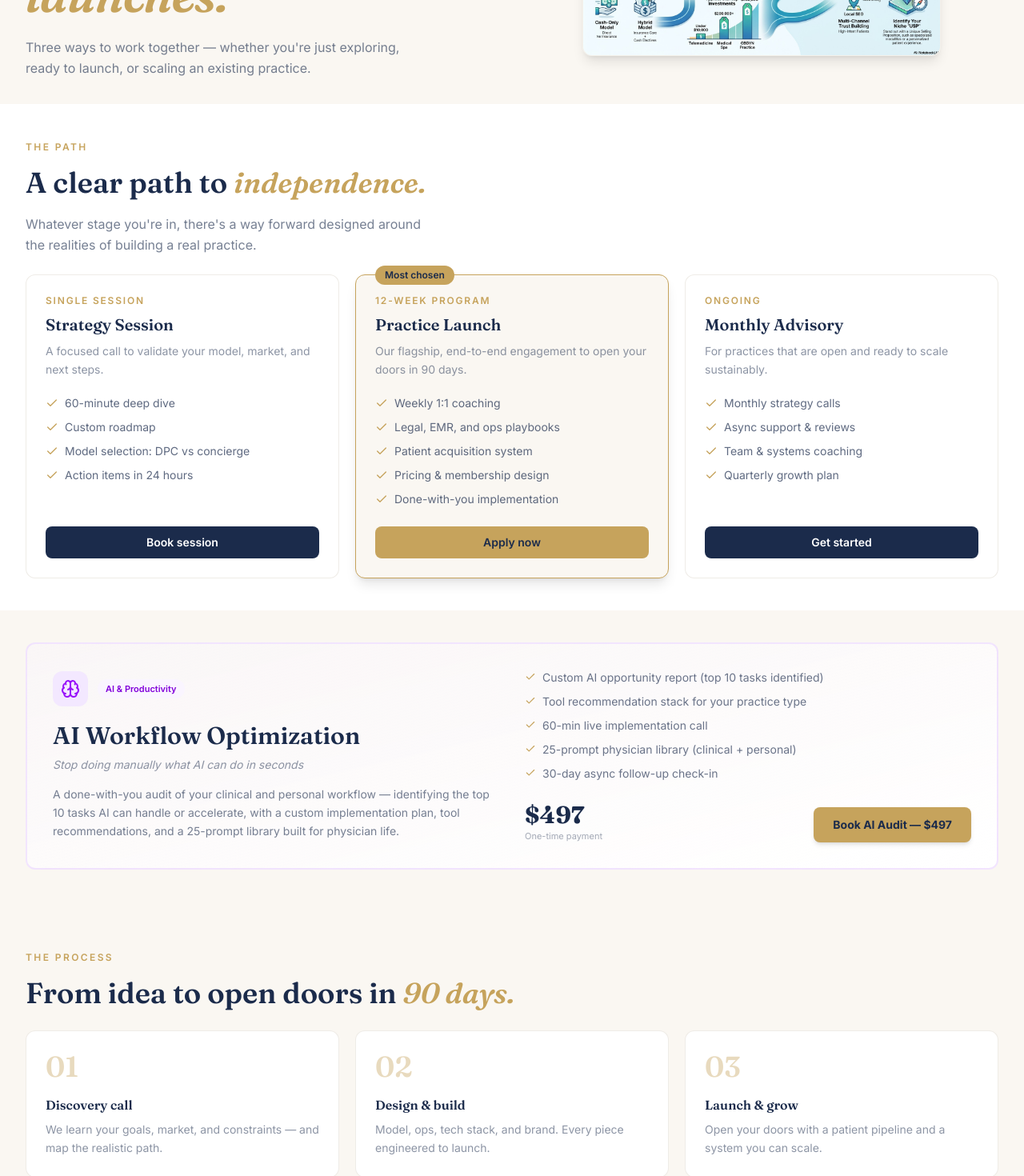
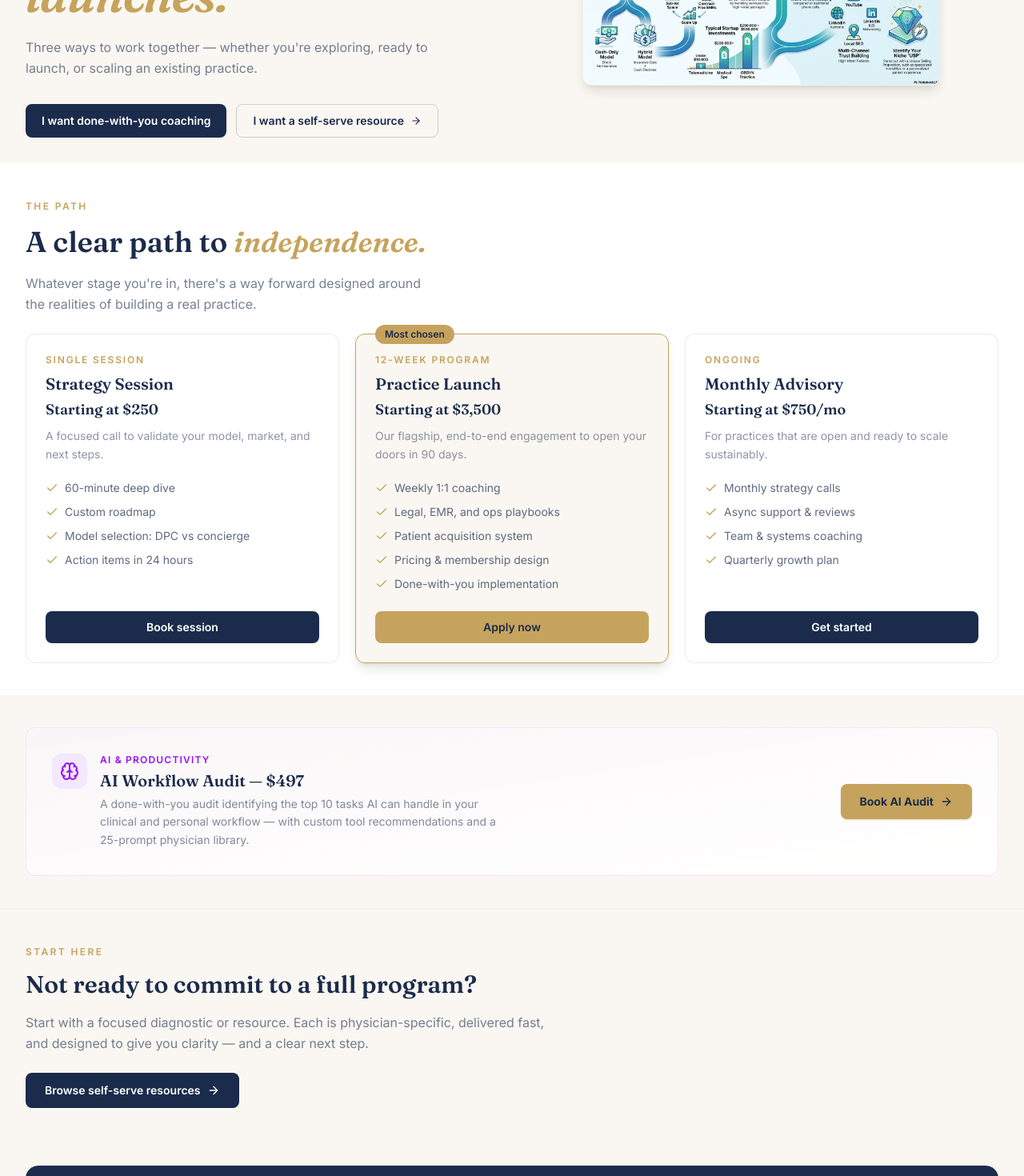
Before and after one commit to ekeneajufo-ux/PracticeRx-Website-Build, a React (Vite) app: page /services in a window 1280 px wide. Shown: the part 320-1790 px from the top of the page at 80% size. Built offline with nearby package versions, Linux system fonts and the light colour scheme.

Commit message:
Redesign ServicesPage: audience fork, coaching tiers, AI audit callout

```diff
--- a/src/pages/ServicesPage.tsx
+++ b/src/pages/ServicesPage.tsx
@@ -1,14 +1,13 @@
-import { Check, Brain } from "lucide-react";
+import { Check, Brain, ArrowRight } from "lucide-react";
 import { Link } from "react-router-dom";
 import { useSEO } from "../hooks/useSEO";
 import { CTABanner } from "../components/CTABanner";
-import { DiagnosticProducts } from "../components/DiagnosticProducts";
-import { GuidesResources } from "../components/GuidesResources";
 
 const PLANS = [
   {
     tag: "Single Session",
     title: "Strategy Session",
+    price: "Starting at $250",
     desc: "A focused call to validate your model, market, and next steps.",
     features: [
       "60-minute deep dive",
@@ -17,11 +16,13 @@ const PLANS = [
       "Action items in 24 hours",
     ],
     cta: "Book session",
+    href: "/contact",
     featured: false,
   },
   {
     tag: "12-Week Program",
     title: "Practice Launch",
+    price: "Starting at $3,500",
     desc: "Our flagship, end-to-end engagement to open your doors in 90 days.",
     features: [
       "Weekly 1:1 coaching",
@@ -31,11 +32,13 @@ const PLANS = [
       "Done-with-you implementation",
     ],
     cta: "Apply now",
+    href: "/contact",
     featured: true,
   },
   {
     tag: "Ongoing",
     title: "Monthly Advisory",
+    price: "Starting at $750/mo",
     desc: "For practices that are open and ready to scale sustainably.",
     features: [
       "Monthly strategy calls",
@@ -44,41 +47,25 @@ const PLANS = [
       "Quarterly growth plan",
     ],
     cta: "Get started",
+    href: "/contact",
     featured: false,
-  },
-];
-
-const STEPS = [
-  {
-    num: "01",
-    title: "Discovery call",
-    desc: "We learn your goals, market, and constraints — and map the realistic path.",
-  },
-  {
-    num: "02",
-    title: "Design & build",
-    desc: "Model, ops, tech stack, and brand. Every piece engineered to launch.",
-  },
-  {
-    num: "03",
-    title: "Launch & grow",
-    desc: "Open your doors with a patient pipeline and a system you can scale.",
   },
 ];
 
 export function ServicesPage() {
   useSEO({
     title: "Services",
-    description: "Expert consulting services for physicians launching DPC, concierge, and cash-based practices. From business formation to patient acquisition.",
+    description:
+      "Expert consulting services for physicians launching DPC, concierge, and cash-based practices. From business formation to patient acquisition.",
     path: "/services",
   });
+
   return (
     <div>
-      {/* Header */}
+      {/* ── Header ───────────────────────────────────────────── */}
       <section className="pt-8 pb-6 md:pt-12 md:pb-8">
         <div className="container">
           <div className="grid md:grid-cols-2 gap-8 items-center">
-            {/* Left: text */}
             <div>
               <span className="text-xs font-semibold tracking-[0.2em] uppercase text-gold">
                 Services
@@ -91,11 +78,27 @@ export function ServicesPage() {
                 <span className="italic text-gold">real launches.</span>
               </h1>
               <p className="mt-5 text-navy/60 max-w-lg leading-relaxed">
-                Three ways to work together — whether you&apos;re just exploring,
+                Three ways to work together — whether you&apos;re exploring,
                 ready to launch, or scaling an existing practice.
               </p>
+
+              {/* Audience fork */}
+              <div className="mt-8 flex flex-col sm:flex-row gap-3">
+                <a
+                  href="#coaching"
+                  className="inline-flex items-center gap-2 px-5 py-2.5 rounded-lg bg-navy text-white text-sm font-semibold hover:bg-navy/90 transition-colors"
+                >
+                  I want done-with-you coaching
+                </a>
+                <Link
+                  to="/subscriptions"
+                  className="inline-flex items-center gap-2 px-5 py-2.5 rounded-lg border border-navy/20 text-navy text-sm font-semibold hover:bg-cream transition-colors"
+                >
+                  I want a self-serve resource <ArrowRight className="size-3.5" />
+                </Link>
               </div>
-            {/* Right: infographic */}
+            </div>
+
             <div className="flex justify-center">
               <img
                 src="/physician-roadmap.jpg"
@@ -107,8 +110,8 @@ export function ServicesPage() {
         </div>
       </section>
 
-      {/* Pricing Cards */}
-      <section className="py-8 md:py-10 bg-white">
+      {/* ── Core Coaching Tiers ──────────────────────────────── */}
+      <section id="coaching" className="py-8 md:py-10 bg-white">
         <div className="container">
           <span className="text-xs font-semibold tracking-[0.2em] uppercase text-gold">
             The Path
@@ -149,6 +152,12 @@ export function ServicesPage() {
                 >
                   {plan.title}
                 </h3>
+                <p
+                  className="text-lg font-semibold text-navy mt-1"
+                  style={{ fontFamily: "var(--font-heading)" }}
+                >
+                  {plan.price}
+                </p>
                 <p className="text-sm text-navy/50 mt-2 leading-relaxed">
                   {plan.desc}
                 </p>
@@ -161,7 +170,7 @@ export function ServicesPage() {
                   ))}
                 </ul>
                 <Link
-                  to="/contact"
+                  to={plan.href}
                   className={`mt-6 block w-full text-center px-5 py-2.5 text-sm font-semibold rounded-lg transition-colors ${
                     plan.featured
                       ? "bg-gold text-navy hover:bg-gold-light"
@@ -176,120 +185,69 @@ export function ServicesPage() {
         </div>
       </section>
 
-      {/* AI Workflow Optimization */}
+      {/* ── AI Audit Callout ─────────────────────────────────── */}
       <section className="py-8 md:py-10">
         <div className="container">
-          <div className="rounded-xl border-2 border-purple-200/60 bg-gradient-to-br from-purple-50/40 to-white p-6 md:p-8">
-            <div className="grid md:grid-cols-2 gap-8 items-center">
-              {/* Left: details */}
-              <div>
-                <div className="flex items-center gap-3 mb-4">
-                  <div className="w-11 h-11 rounded-xl bg-purple-100 flex items-center justify-center">
+          <div className="rounded-xl border border-purple-200/60 bg-gradient-to-br from-purple-50/40 to-white p-6 md:p-8 flex flex-col md:flex-row items-start md:items-center gap-6 justify-between">
+            <div className="flex items-start gap-4">
+              <div className="w-11 h-11 rounded-xl bg-purple-100 flex items-center justify-center shrink-0">
                 <Brain className="size-6 text-purple-600" />
               </div>
-                  <span className="text-[11px] font-semibold px-2.5 py-1 rounded-full bg-purple-50 text-purple-700">
+              <div>
+                <p className="text-xs font-semibold tracking-widest uppercase text-purple-600 mb-1">
                   AI &amp; Productivity
-                  </span>
-                </div>
+                </p>
                 <h3
-                  className="text-2xl md:text-3xl font-semibold text-navy leading-snug"
+                  className="text-xl font-semibold text-navy"
                   style={{ fontFamily: "var(--font-heading)" }}
                 >
-                  AI Workflow Optimization
+                  AI Workflow Audit — $497
                 </h3>
-                <p className="text-sm text-navy/50 italic mt-1.5">
-                  Stop doing manually what AI can do in seconds
-                </p>
-                <p className="mt-4 text-sm text-navy/60 leading-relaxed">
-                  A done-with-you audit of your clinical and personal workflow —
-                  identifying the top 10 tasks AI can handle or accelerate, with a
-                  custom implementation plan, tool recommendations, and a 25-prompt
-                  library built for physician life.
+                <p className="text-sm text-navy/55 mt-1 max-w-lg leading-relaxed">
+                  A done-with-you audit identifying the top 10 tasks AI can handle
+                  in your clinical and personal workflow — with custom tool
+                  recommendations and a 25-prompt physician library.
                 </p>
               </div>
-
-              {/* Right: deliverables + CTA */}
-              <div>
-                <ul className="space-y-2.5">
-                  {[
-                    "Custom AI opportunity report (top 10 tasks identified)",
-                    "Tool recommendation stack for your practice type",
-                    "60-min live implementation call",
-                    "25-prompt physician library (clinical + personal)",
-                    "30-day async follow-up check-in",
-                  ].map((d, i) => (
-                    <li key={i} className="flex items-start gap-2">
-                      <Check className="size-3.5 text-gold mt-0.5 shrink-0" />
-                      <span className="text-sm text-navy/65">{d}</span>
-                    </li>
-                  ))}
-                </ul>
-                <div className="mt-6 flex items-end justify-between">
-                  <div>
-                    <p
-                      className="text-3xl font-bold text-navy"
-                      style={{ fontFamily: "var(--font-heading)" }}
-                    >
-                      $497
-                    </p>
-                    <p className="text-[11px] text-navy/40">One-time payment</p>
             </div>
             <a
               href="https://buy.stripe.com/4gM14mfpXcIPg3UdN16J206"
               target="_blank"
               rel="noopener noreferrer"
-                    className="inline-flex items-center gap-2 px-6 py-3 text-sm font-bold bg-gold text-navy rounded-lg hover:bg-gold-light transition-colors shadow-md"
+              className="shrink-0 inline-flex items-center gap-2 px-6 py-3 text-sm font-bold bg-gold text-navy rounded-lg hover:bg-gold-light transition-colors shadow-sm whitespace-nowrap"
             >
-                    Book AI Audit — $497
+              Book AI Audit <ArrowRight className="size-4" />
             </a>
-                </div>
-              </div>
-            </div>
           </div>
         </div>
       </section>
 
-      {/* Process Steps */}
-      <section className="py-10 md:py-14">
+      {/* ── Not ready to commit? ─────────────────────────────── */}
+      <section className="py-8 md:py-10 bg-cream border-t border-border/40">
         <div className="container">
+          <div className="max-w-2xl">
             <span className="text-xs font-semibold tracking-[0.2em] uppercase text-gold">
-            The Process
+              Start Here
             </span>
             <h2
-            className="text-3xl md:text-4xl font-semibold text-navy mt-3 leading-tight"
+              className="text-2xl md:text-3xl font-semibold text-navy mt-3 leading-tight"
               style={{ fontFamily: "var(--font-heading)" }}
             >
-            From idea to open doors in{" "}
-            <span className="italic text-gold">90 days.</span>
+              Not ready to commit to a full program?
             </h2>
-
-          <div className="grid md:grid-cols-3 gap-5 mt-6">
-            {STEPS.map((s, i) => (
-              <div
-                key={i}
-                className="bg-white rounded-xl border border-border/60 p-6"
+            <p className="mt-4 text-navy/60 leading-relaxed">
+              Start with a focused diagnostic or resource. Each is physician-specific,
+              delivered fast, and designed to give you clarity — and a clear next step.
+            </p>
+            <Link
+              to="/subscriptions"
+              className="mt-6 inline-flex items-center gap-2 px-6 py-3 bg-navy text-white text-sm font-semibold rounded-lg hover:bg-navy/90 transition-colors"
             >
-                <p
-                  className="text-4xl font-semibold text-gold/40 mb-4"
-                  style={{ fontFamily: "var(--font-heading)" }}
-                >
-                  {s.num}
-                </p>
-                <h3 className="text-base font-semibold text-navy">{s.title}</h3>
-                <p className="text-sm text-navy/50 mt-2 leading-relaxed">
-                  {s.desc}
-                </p>
-              </div>
-            ))}
+              Browse self-serve resources <ArrowRight className="size-4" />
+            </Link>
           </div>
         </div>
       </section>
-
-      {/* Entry-Level Products */}
-      <DiagnosticProducts />
-
-      {/* Guides & Resources */}
-      <GuidesResources />
 
       <CTABanner />
     </div>
```
Lines whose indentation alone changed are shown as unchanged.
